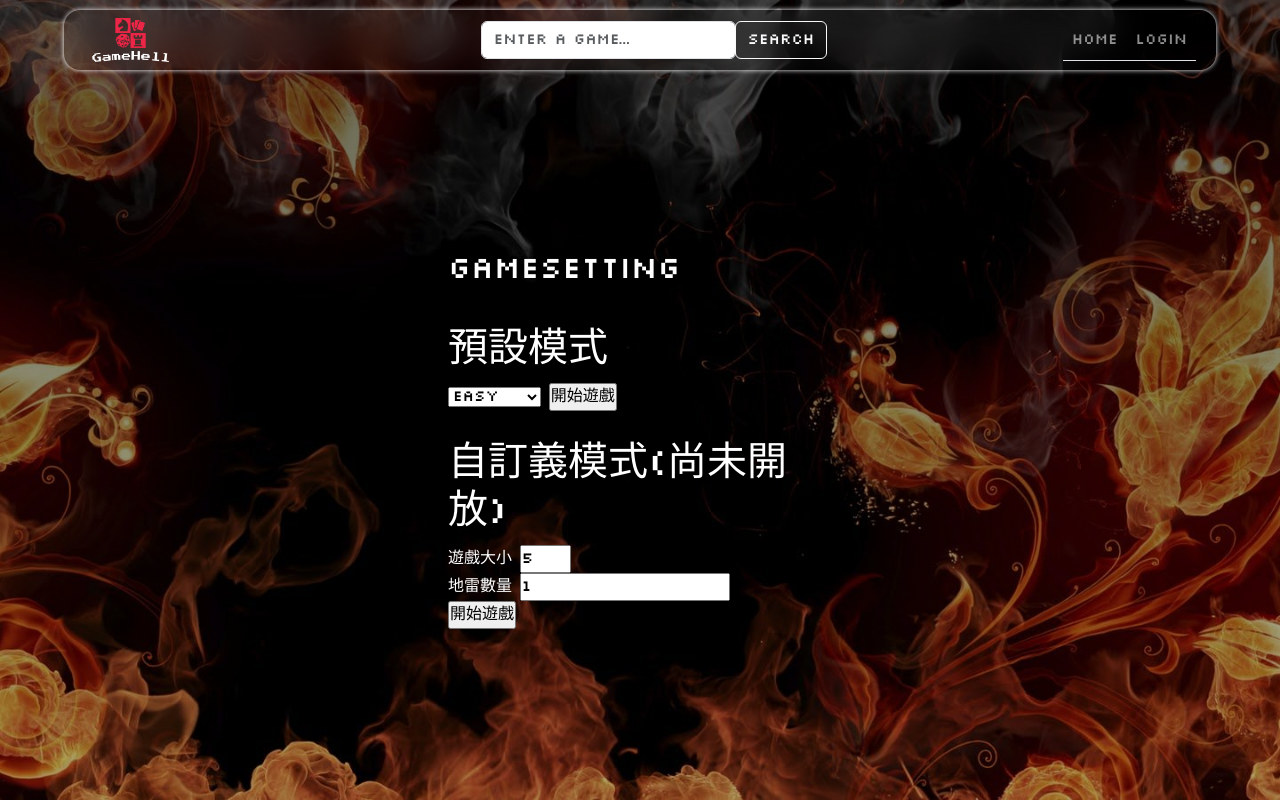
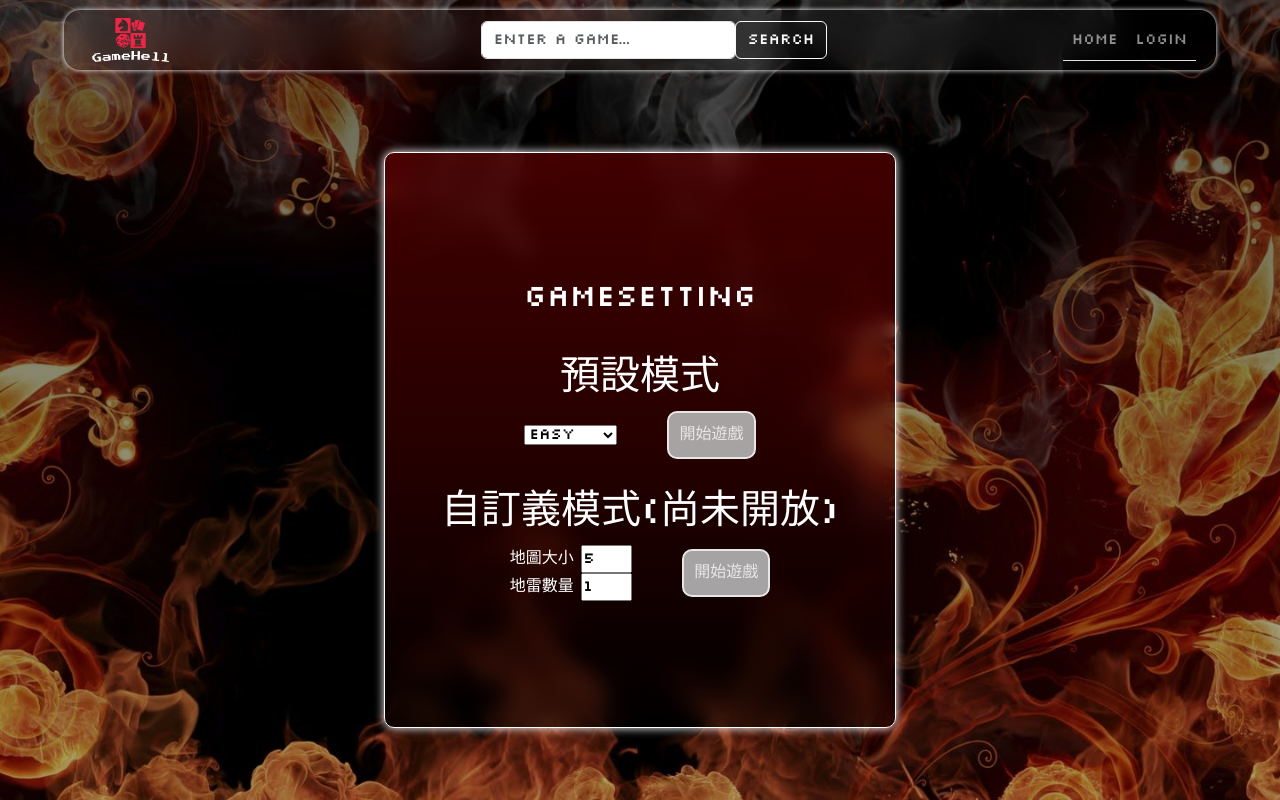
Before and after one commit to loliconriel/GameHell, a Django app: page /Minesweeper/GameSetting in a window 1280 px wide. Run offline with Django 4.2, Linux system fonts and the light colour scheme; some web fonts are replaced.

Commit message:
css(2.2)

```diff
--- a/GameHell/Minesweeper/templates/GameSetting.html
+++ b/GameHell/Minesweeper/templates/GameSetting.html
@@ -15,31 +15,42 @@
         {{block.super}}
         <!--{% csrf_token %}--->
         <div class="gameSetting">
+            <div class="transbox">
                 <h2>GameSetting</h2>
                 <div class="defaultMode">
-                <h1>預設模式</h1>
-                <form action="Gaming" method="post">
+                    <h1 class="display-6">預設模式</h1>
+                    <form action="Gaming" method="post" class="defaultMode_row2">
                         {% csrf_token %}
-                    <select name="Difficultyvalue" id="">
+                        <select>
                             {%for key,value in select_form.DifficultyList %}
                             <option value="{{value}}">{{key}}</option>
                             {%endfor%}
                         </select>
-                    <input type="submit" value="開始遊戲" id="">
+                        <input type="submit" value="開始遊戲" id="" class="startGameButton fs-6">
                     </form>
                 </div>
-            <div>
-                <h1>自訂義模式(尚未開放)</h1>
-                <p style="display: inline;">遊戲大小</p>
-                <input type="number" value="5" max="100" min="5" name="" id="MatrixSize">
+                <div class="customMode">
+                    <div class="row1">
+                        <h2 class="display-6">自訂義模式(尚未開放)</h2>
+                    </div>
+                    <div class="row2">
+                        <div class="column1">
+                            <div class="mapSize">
+                                <p style="display: inline;">地圖大小</p>
+                                <input type="number" value="5" max="100" min="5" id="MatrixSize">
+                            </div>
+                            <div class="minesweeperNumber">
+                                <p style="display: inline;">地雷數量</p>
+                                <input type="number" value="1" min="1" max="100" id="MineAmount">
 
-                <br>
-
-                <p style="display: inline;">地雷數量</p>
-                <input type="number" value="1" min="1" id="MineAmount">
-
-                <br>
-                <input type="button" value="開始遊戲" id="" onclick="location.href = 'Gaming'">
+                            </div>
+                        </div>
+                        <div class="column2">
+                            <input type="button" value="開始遊戲" id="" onclick="location.href = 'Gaming'"
+                                class="changeSettingButton fs-6">
+                        </div>
+                    </div>
+                </div>
             </div>
         </div>
         </form>
--- a/GameHell/Minesweeper/templates/Login.html
+++ b/GameHell/Minesweeper/templates/Login.html
@@ -16,6 +16,8 @@
     {% block content %}
     <div class="containerbox">
         {{block.super}}
+        <div class="loginBox">
+            <div class="transbox">
                 <form action="">
                     <p>Username</p>
                     <input type="text" name="" id="">
@@ -25,6 +27,9 @@
                     <input type="submit">
                 </form>
             </div>
+        </div>
+
+    </div>
     {% endblock %}
 
 </body>
--- a/GameHell/static/Minesweeper/style.css
+++ b/GameHell/static/Minesweeper/style.css
@@ -96,7 +96,7 @@ nav {
     flex-direction: column;
     gap: 20px;
     /* border: 2px solid #fff; */
-    background: linear-gradient(to bottom, #800000, #4d0000, #000000);
+    background: linear-gradient(to bottom, rgba(128, 0, 0, .5), rgba(77, 0, 0, .5), rgba(0, 0, 0, .5));
     opacity: 90%;
     border-radius: 20px;
     box-shadow: 0 0 20px #fff;
@@ -158,15 +158,60 @@ header {
     height: 12vh;
 } */
 
+.settingBody,
+.loginBox,
+.registerBox,
 .gameSetting {
     height: 90vh;
+    width: 100%;
     display: flex;
-    align-items: start;
+    align-items: center;
     justify-content: center;
-    color: #fff;
-    width: 30%;
+}
+
+.transbox {
+    width: 40%;
+    display: flex;
+    align-items: center;
+    justify-content: center;
     flex-direction: column;
     gap: 30px;
+    border: 1px solid #fff;
+    height: 80%;
+    color: #fff;
+    background: linear-gradient(to bottom, rgba(128, 0, 0, .5), rgba(77, 0, 0, .5), rgba(0, 0, 0, .5));
+    backdrop-filter: blur(10px);
+    border-radius: 10px;
+    box-shadow: 0 0 10px #fff;
+}
+
+.defaultMode {
+    display: flex;
+    justify-content: center;
+    align-items: center;
+    flex-direction: column;
+}
+
+.defaultMode_row2 {
+    display: flex;
+    justify-content: center;
+    align-items: center;
+    gap: 50px;
+}
+
+.customMode {
+    display: flex;
+    justify-content: center;
+    align-items: center;
+    flex-direction: column;
+}
+
+.row2 {
+    display: flex;
+    flex-direction: row;
+    justify-content: center;
+    align-items: center;
+    gap: 50px;
 }
 
 .pinline {
```
Also changed, not shown: GameHell/Minesweeper/templates/Setting.html (+6 -1 lines), GameHell/Minesweeper/templates/register.html (+9 -7 lines). Lines whose indentation alone changed are shown as unchanged.
